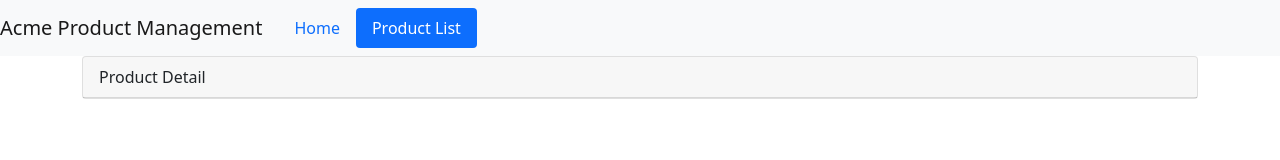
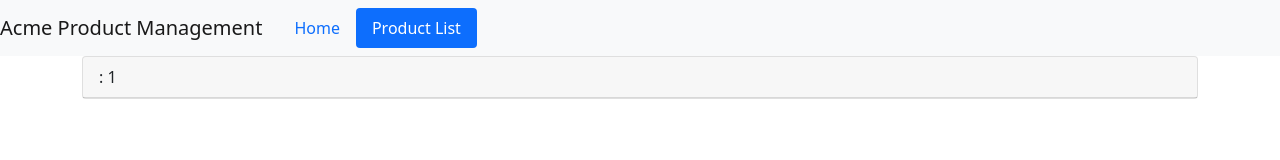
Before and after one commit to timothyAgevi/app-new, an Angular app: page /products/1 in a window 1280 px wide. Shown: the top 160 px of the page. Built offline with nearby package versions, Linux system fonts and the light colour scheme.

Commit message:
concatenate id to pagetitle

```diff
--- a/src/app/products/product-detail.component.ts
+++ b/src/app/products/product-detail.component.ts
@@ -12,6 +12,7 @@ export class ProductDetailComponent implements OnInit {
 
   ngOnInit(): void {
     const id=Number(this.route.snapshot.paramMap.get('id'));
+    this.pageTitle=` : ${id}`
   }
 
 }
```
